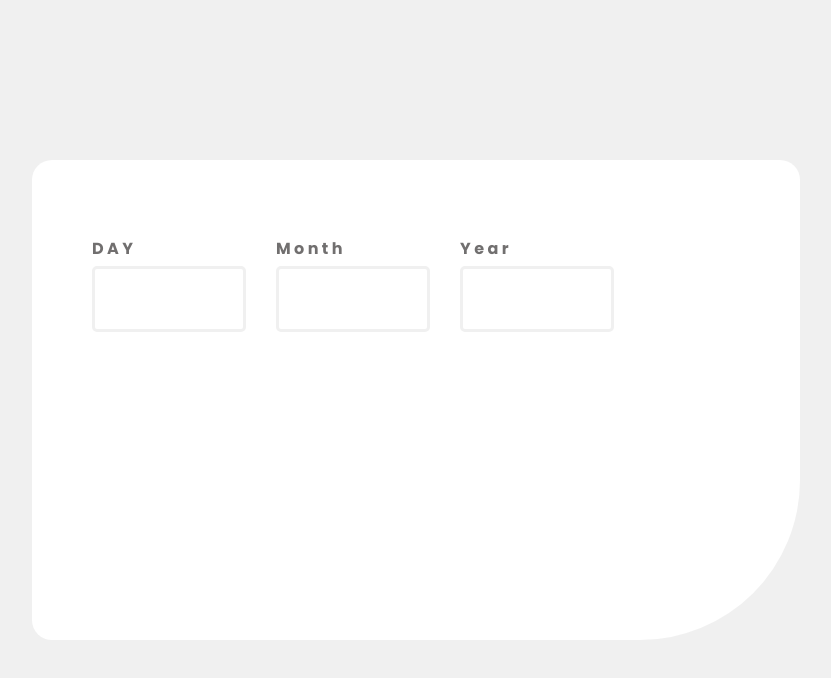
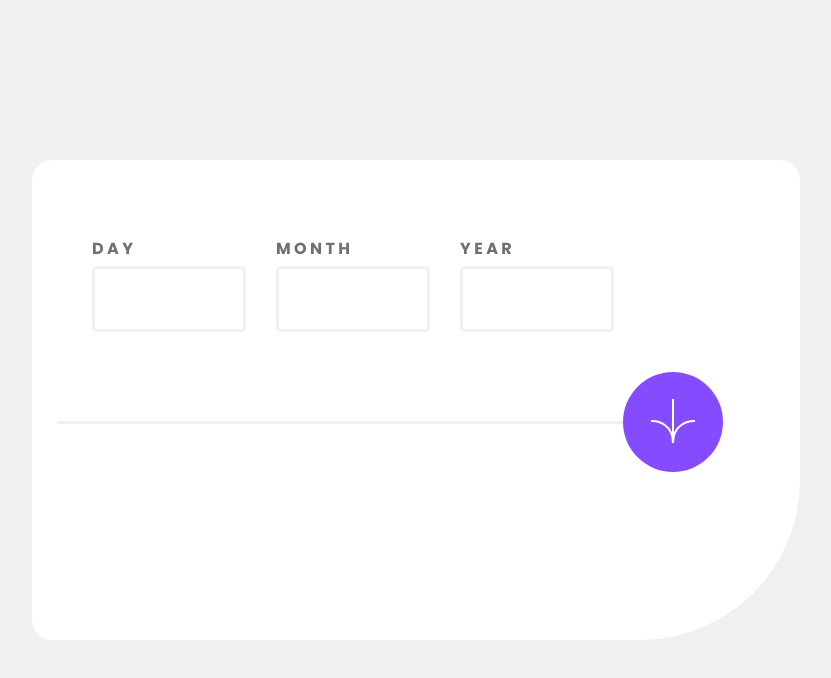
Before and after one commit to TovCrowe/Age-calculator, a plain HTML site: page index.html in a window 1280 px wide. Shown: the whole page, without its empty margins (224-1055 px from the left). Drawn offline with Linux system fonts and the light colour scheme; files that its build step writes are made by us from their sources.

Commit message:
buttons done

```diff
--- a/index.html
+++ b/index.html
@@ -25,14 +25,20 @@
           <input type="text" name="date" id="date">
         </form>
         <form>
-          <p>M o n t h</p>
+          <p>M O N T H</p>
           <input type="text" name="date" id="date">
         </form>
         <form>
-          <p>Y e a r</p>
+          <p>Y E A R</p>
           <input type="text" name="date" id="date">
         </form>
     </div>
+    <div class="linebtn">
+      <hr>
+      <button type="button"><img src="./assets/images/icon-arrow.svg"></button>
+    </div>
+
+
 
 </section>
 
--- a/style/styles.css
+++ b/style/styles.css
@@ -19,6 +19,7 @@ section {
     align-items: center;
     margin-top: 60px;
     margin-left: 60px;
+    margin-bottom: 50px;
 }
 form{
     margin-right: 30px;
@@ -39,3 +40,38 @@ input{
     font-size: 2em;
     padding: 0px 4px 0 4px;
 }
+.linebtn{
+    display: flex;
+    justify-content: center;
+    align-items: center;
+    width: 90%;
+    height: 80px;
+
+}
+hr {
+    height: 1px;
+    width: 600px;
+    border: solid;
+    border-width: .5px;
+    border-radius: 10px;
+    background-color:  hsl(0, 0%, 94%);
+    border-color: hsl(0, 0%, 94%);
+}
+button{
+    position: relative;
+    width: 100px;
+    height: 100px;
+    border-radius: 50%;
+    background-color: hsl(259, 100%, 65%);
+    margin-left: -60px;
+    border: none;
+}
+button:hover{
+    position: relative;
+    width: 100px;
+    height: 100px;
+    border-radius: 50%;
+    background-color: hsl(245, 100%, 65%);
+    margin-left: -60px;
+    border: none;
+}
```
